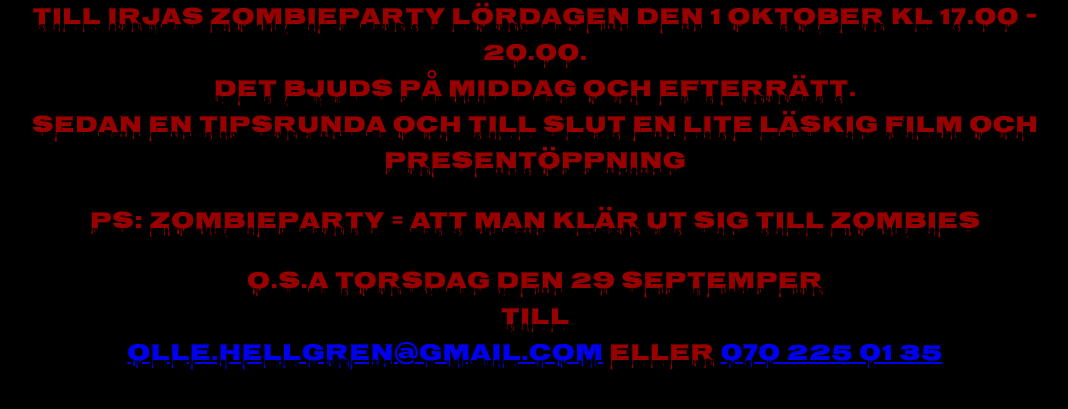
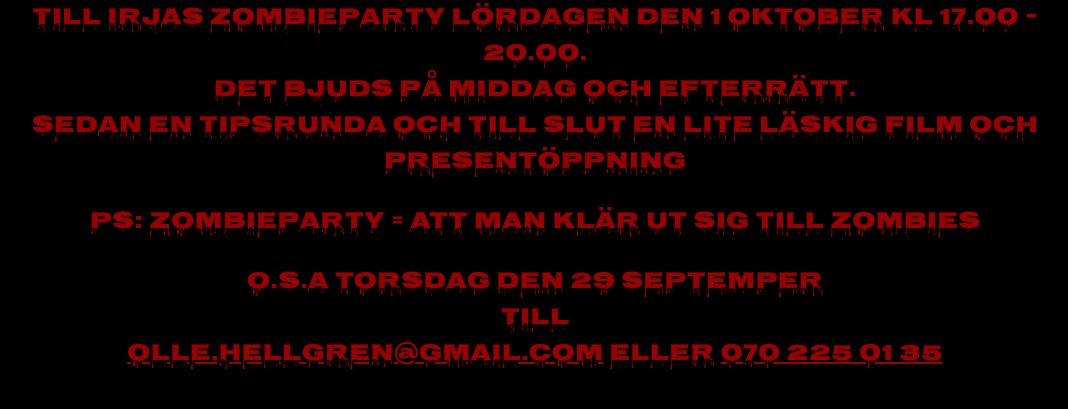
Before and after one commit to anulaibar/zombie-party, a website: page public/index.html in a window 1280 px wide. Shown: the part 171-580 px from the top of the page, without its empty margins (105-1173 px from the left). Drawn offline with Linux system fonts and the light colour scheme.

Commit message:
Red links

```diff
--- a/public/index.html
+++ b/public/index.html
@@ -2,6 +2,11 @@
     <head>
         <meta charset="UTF-8">
         <link href="https://fonts.googleapis.com/css?family=Nosifer" rel="stylesheet">
+        <style>
+            a {
+                color: rgb(153,0,0);
+            }
+        </style>
     </head>
     <body style="
         padding: 0;
@@ -34,7 +39,7 @@
                     <br>
                     TILL
                     <br>
-                    <a href="mailto:olle.hellgren@gmail.com ">olle.hellgren@gmail.com</a>
+                    <a href="mailto:olle.hellgren@gmail.com">olle.hellgren@gmail.com</a>
                     eller
                     <a href="tel:0702250135">070 225 01 35</a>
                 </p>
```
